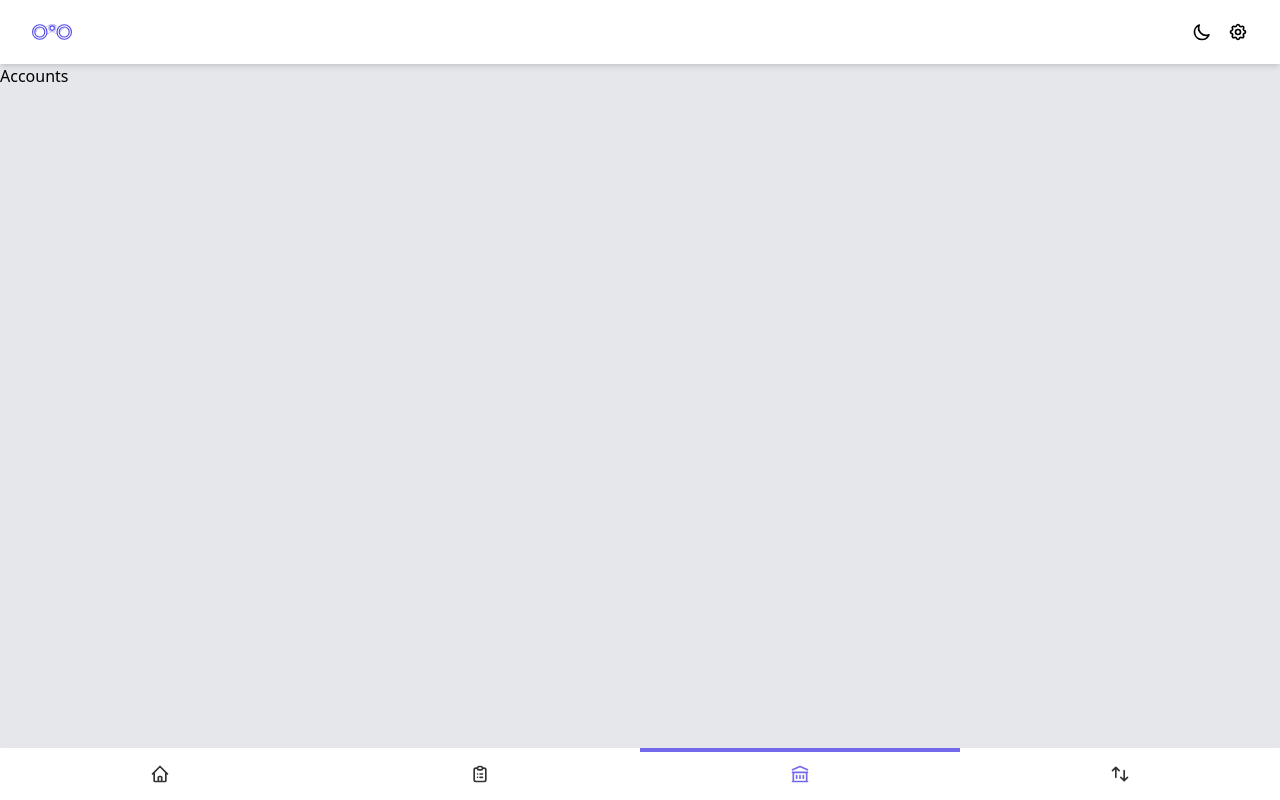
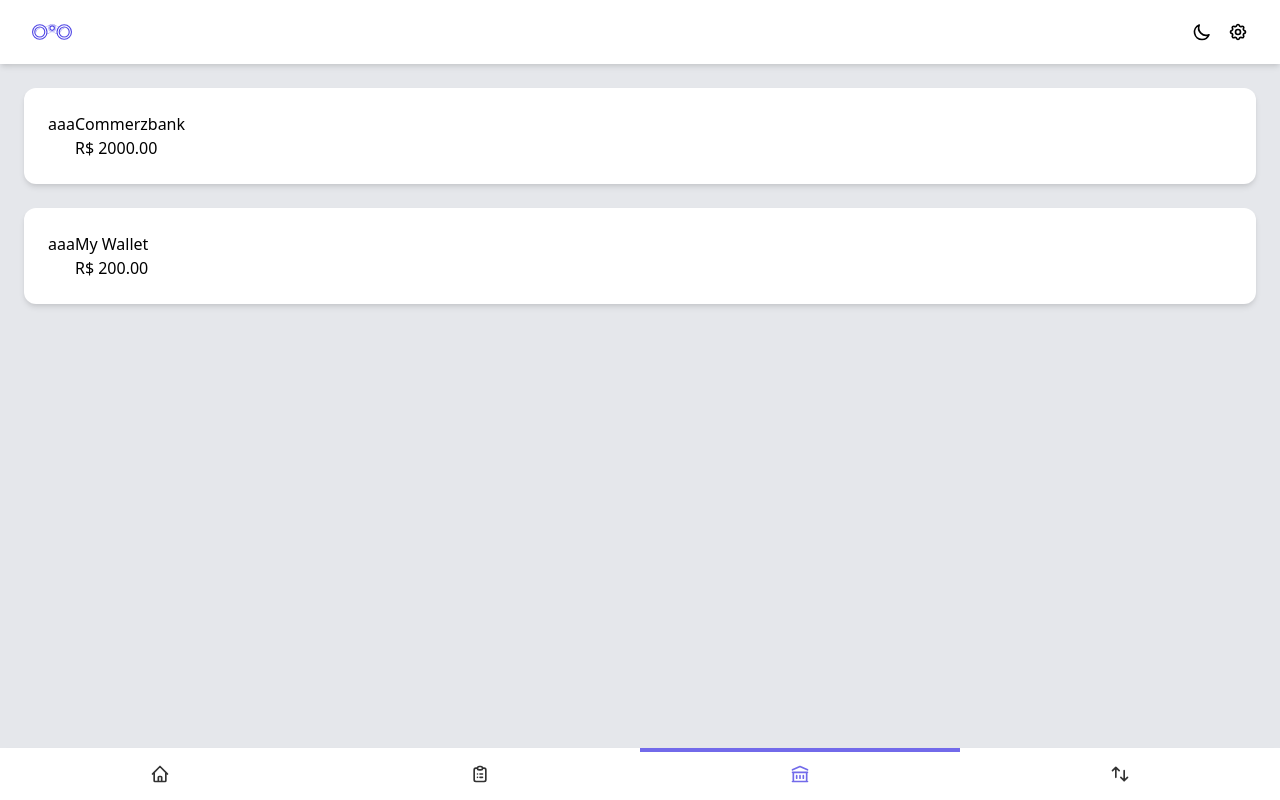
Before and after one commit to guidiego/webapp.trackyour.money, a Next.js app: page /accounts in a window 1280 px wide. Built offline with nearby package versions, Linux system fonts and the light colour scheme.

Commit message:
start account

```diff
--- /dev/null
+++ b/src/features/account/AccountItem.tsx
@@ -0,0 +1,24 @@
+import React from "react";
+import Paper from "~/components/Paper";
+
+export type Props = {
+  kind: "account" | "wallet";
+  name: string;
+  value: number;
+};
+
+export const AccountItem: React.FC<Props> = ({ kind, name, value }) => (
+  <Paper rounded>
+    <div className="flex">
+      <div>
+        aaa
+      </div>
+      <div>
+        <h2>{name}</h2>
+        <h3>R$ {value.toFixed(2)}</h3>
+      </div>
+    </div>
+  </Paper>
+);
+
+export default AccountItem;
--- /dev/null
+++ b/src/features/account/NewAccountModal.tsx
@@ -0,0 +1,6 @@
+import React from "react";
+
+type Props = {};
+
+export const NewAccountModal: React.FC<Props> = () => <div></div>;
+export default NewAccountModal;
--- /dev/null
+++ b/src/features/account/index.tsx
@@ -0,0 +1,36 @@
+import React from "react";
+
+import AccountItem, { Props as AccountItemProps } from "./AccountItem";
+import NewAccountModal from "./NewAccountModal";
+
+const mock = [
+  {
+    id: 1,
+    kind: "account",
+    name: "Commerzbank",
+    value: 2000,
+  },
+  {
+    id: 2,
+    kind: "wallet",
+    name: "My Wallet",
+    value: 200,
+  },
+] as (AccountItemProps & { id: number })[];
+
+export const AccountFeature: React.FC = () => {
+  return (
+    <>
+      <NewAccountModal />
+      <ul className="p-6">
+        {mock.map(({ id, ...account }) => (
+          <li className="mb-6" key={id}>
+            <AccountItem {...account} />
+          </li>
+        ))}
+      </ul>
+    </>
+  );
+};
+
+export default AccountFeature;
--- a/src/pages/accounts.tsx
+++ b/src/pages/accounts.tsx
@@ -1,7 +1,12 @@
 import React from "react";
+import AccountFeature from "~/features/account";
 
 import LayoutFeature from "~/features/layout";
 
-export const Accounts: React.FC = () => <LayoutFeature>Accounts</LayoutFeature>;
+export const Accounts: React.FC = () => (
+  <LayoutFeature>
+    <AccountFeature />
+  </LayoutFeature>
+);
 
 export default Accounts;
```
